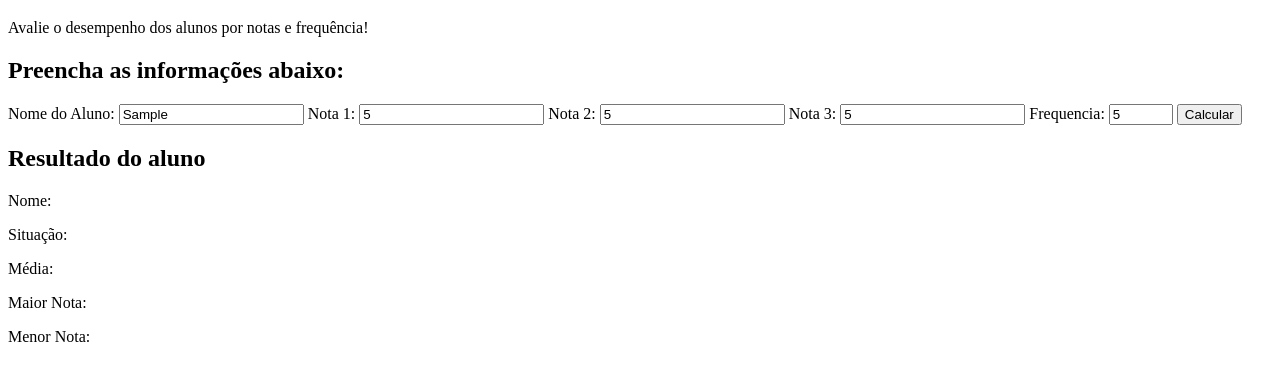
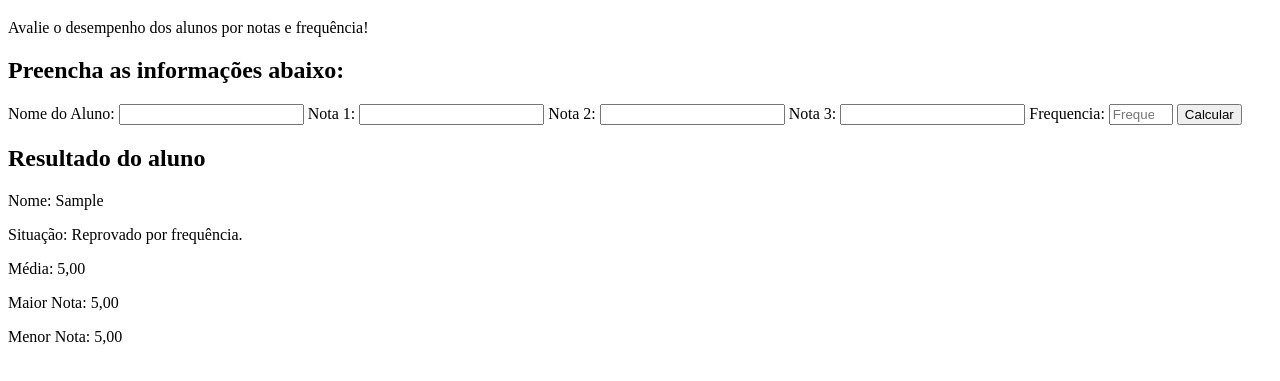
Before and after one commit to BrNine99/sistema-de-aprovacao-de-alunos, a plain HTML site: page index.html in a window 1280 px wide. Both pictures are taken after typing "Sample", "5", "5", "5", "5" into the empty fields and a click on the button "Calcular". Shown: the part 61-442 px from the top of the page. Drawn offline with Linux system fonts and the light colour scheme.

Commit message:
feat: implementa validação de aprovação por frequência

```diff
--- a/index.html
+++ b/index.html
@@ -31,7 +31,7 @@
                 <label for="frequencia">Frequencia:</label>
                 <input type="number" name="frequencia" id="frequencia" min="0" max="100" placeholder="Frequencia em %" required>
 
-                <button type="button" id="calcular">Calcular</button>
+                <button type="button" id="calcular" onclick="calcularAprovacao()">Calcular</button>
             </form>
         </section>
 
@@ -47,5 +47,7 @@
 
     </main>
 
+    <script src="script.js"></script>
+
 </body>
 </html>
--- a/script.js
+++ b/script.js
@@ -26,23 +26,23 @@ const calcularMedia = (valor1, valor2, valor3) => {
 // Obter Elementos do Usuario
 
 const obterAluno = () => {
-    obterElemento("nome").value;
+    return obterElemento("nome").value;
 }
 
 const obterNota1 = () => {
-    parseFloat(obterElemento("nota1").value.replace(",", "."));
+    return parseFloat(obterElemento("nota1").value.replace(",", "."));
 }
 
 const obterNota2 = () => {
-    parseFloat(obterElemento("not2").value.replace(",", "."));
+    return parseFloat(obterElemento("nota2").value.replace(",", "."));
 }
 
 const obterNota3 = () => {
-    parseFloat(obterElemento("nota3").value.replace(",", "."));
+    return parseFloat(obterElemento("nota3").value.replace(",", "."));
 }
 
 const obterFrequencia = () => {
-    parseFloat(obterElemento("frequencia").value.replace(",", "."));
+    return parseFloat(obterElemento("frequencia").value.replace(",", "."));
 }
 
 // Validar Valores
@@ -60,3 +60,79 @@ const validarValores = (nota1, nota2, nota3, frequencia) => {
 
     return true;
 }
+
+// Atualizar Interface
+
+const atualizarInterface = (nome, media, maiorNota, menorNota) => {
+    obterElemento("nomeAluno").textContent = `Nome: ${nome}`;
+    obterElemento("media").textContent = `Média: ${media.toFixed(2).replace(".", ",")}`;
+    obterElemento("maiorNota").textContent = `Maior Nota: ${maiorNota.toFixed(2).replace(".", ",")}`;
+    obterElemento("menorNota").textContent = `Menor Nota: ${menorNota.toFixed(2).replace(".", ",")}`;
+}
+
+// Limpar Campos
+
+const limpaCampo = () => {
+    obterElemento("nome").value = "";
+    obterElemento("nota1").value = "";
+    obterElemento("nota2").value = "";
+    obterElemento("nota3").value = "";
+    obterElemento("frequencia").value = "";
+}
+
+// Função principal Calcular
+
+function calcularAprovacao() {
+
+    const nomeAluno = obterAluno();
+    const nota1 = obterNota1();
+    const nota2 = obterNota2();
+    const nota3 = obterNota3();
+    const frequencia = obterFrequencia();
+
+    if(!validarValores(nota1, nota2, nota3, frequencia)) {
+        alert("Valor inválido! Por favor, digite um numero válido.");
+        return;
+    }
+
+    // Verifica Maior Nota
+    let maiorNota = nota1;
+
+    if (nota2 > maiorNota) {
+        maiorNota = nota2;
+    }
+    if (nota3 > maiorNota) {
+        maiorNota = nota3;
+    }
+
+    // Verifica Menor Nota
+    let menorNota = nota1;
+
+    if (nota2 < menorNota) {
+        menorNota = nota2;
+    }
+    if (nota3 < menorNota) {
+        menorNota = nota3;
+    }
+
+    const media = calcularMedia(nota1, nota2, nota3);
+
+    if(frequencia < 75) {
+        obterElemento("situacao").textContent = `Situação: Reprovado por frequência.`;
+    }
+    else if((media >= 7) && (frequencia >= 75)) {
+        obterElemento("situacao").textContent = `Situação: Aprovado!`;
+    }
+    else if((media >= 5 && media < 7) && (frequencia >= 75)) {
+        obterElemento("situacao").textContent = `Situação: Recuperação.`;
+    }
+    else if(media < 5){
+        obterElemento("situacao").textContent = `Situação: Reprovado por nota.`;
+    }
+
+    atualizarInterface(nomeAluno, media, maiorNota, menorNota);
+
+    limpaCampo();
+
+    return;
+}
```
